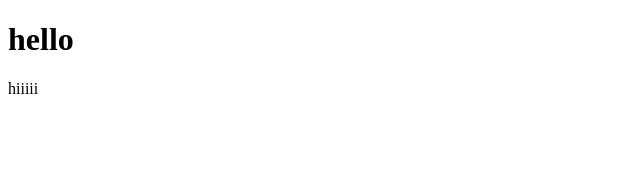
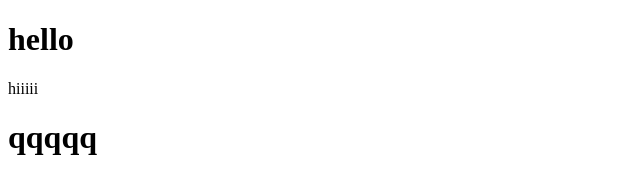
Before and after one commit to Rahulsosa0000/GitDemo, a plain HTML site: page index.html in a window 1280 px wide. Shown: the whole page, without its empty margins (0-640 px from the left). Drawn offline with Linux system fonts and the light colour scheme.

Commit message:
demo chages

```diff
--- a/index.html
+++ b/index.html
@@ -8,5 +8,6 @@
 <body>
     <h1>hello</h1>
     <p>hiiiii</p>
+    <h1>qqqqq</h1>
 </body>
 </html>
```
